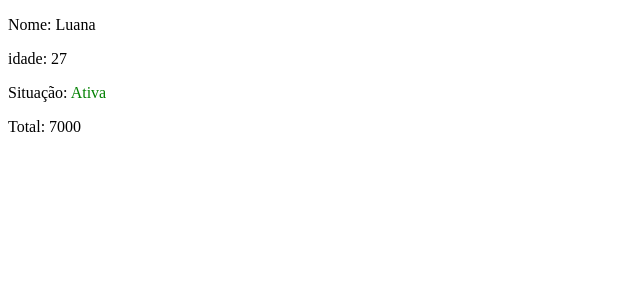
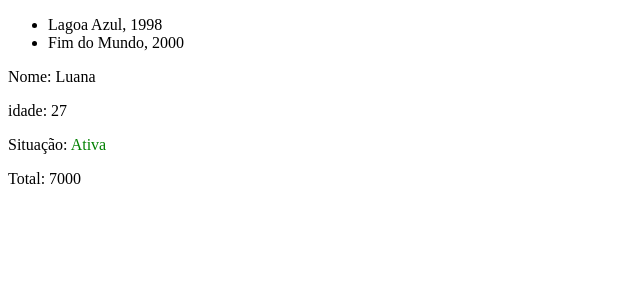
Before and after one commit to VictorHAlbu/exerc-react, a React (Create React App) app: page / in a window 1280 px wide. Shown: the top 300 px of the page, without its empty margins (0-640 px from the left). Built offline with nearby package versions, Linux system fonts and the light colour scheme.

Commit message:
práticando array JSX, array de Objetos

```diff
--- a/src/App.js
+++ b/src/App.js
@@ -24,13 +24,32 @@ const mario = {
 };
 
 const App = () => {
+
+  const livros = [
+    { nome: 'Baixa da égua', ano: 1996 },
+    { nome: 'Lagoa Azul', ano: 1998 },
+    { nome: 'Fim do Mundo', ano: 2000 },
+
+  ];
+
   const dados = luana;
   const total = dados.compras
     .map((item) => Number(item.preco.replace('R$', '')))
     .reduce((a, b) => a + b);
 
   return (
-    <di>
+    <div>
+
+      <ul>
+        {livros
+          .filter(({ ano }) => ano >= 1998)
+          .map(({ nome, ano }) => (
+            <li key={nome}>
+              {nome}, {ano}
+            </li>
+          ))}
+      </ul>
+
       <p>Nome: {dados.cliente}</p>
       <p>idade: {dados.idade}</p>
       <p>
@@ -39,7 +58,7 @@ const App = () => {
       </p>
       <p>Total: {total}</p>
       {total > 10000 && <p>Você está gastando muito</p>}
-    </di>
+    </div>
   )
 };
 
```
